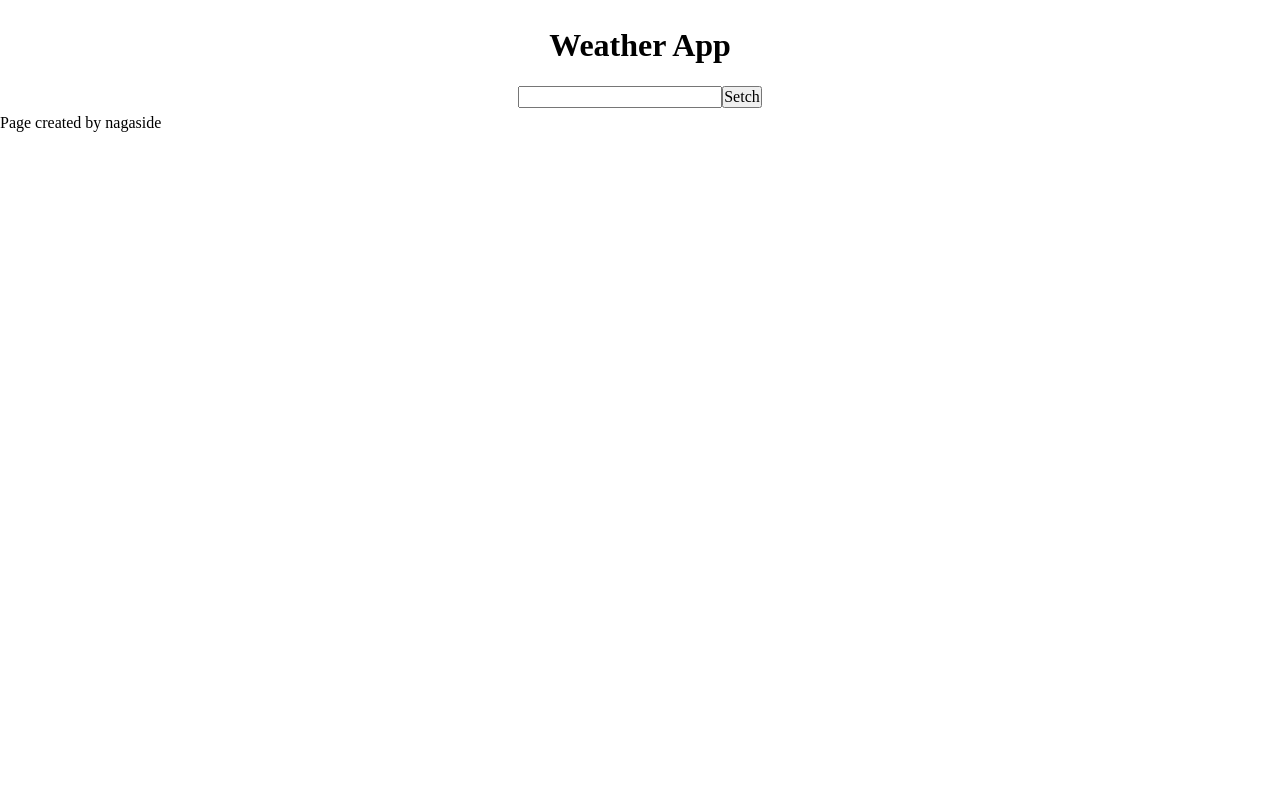
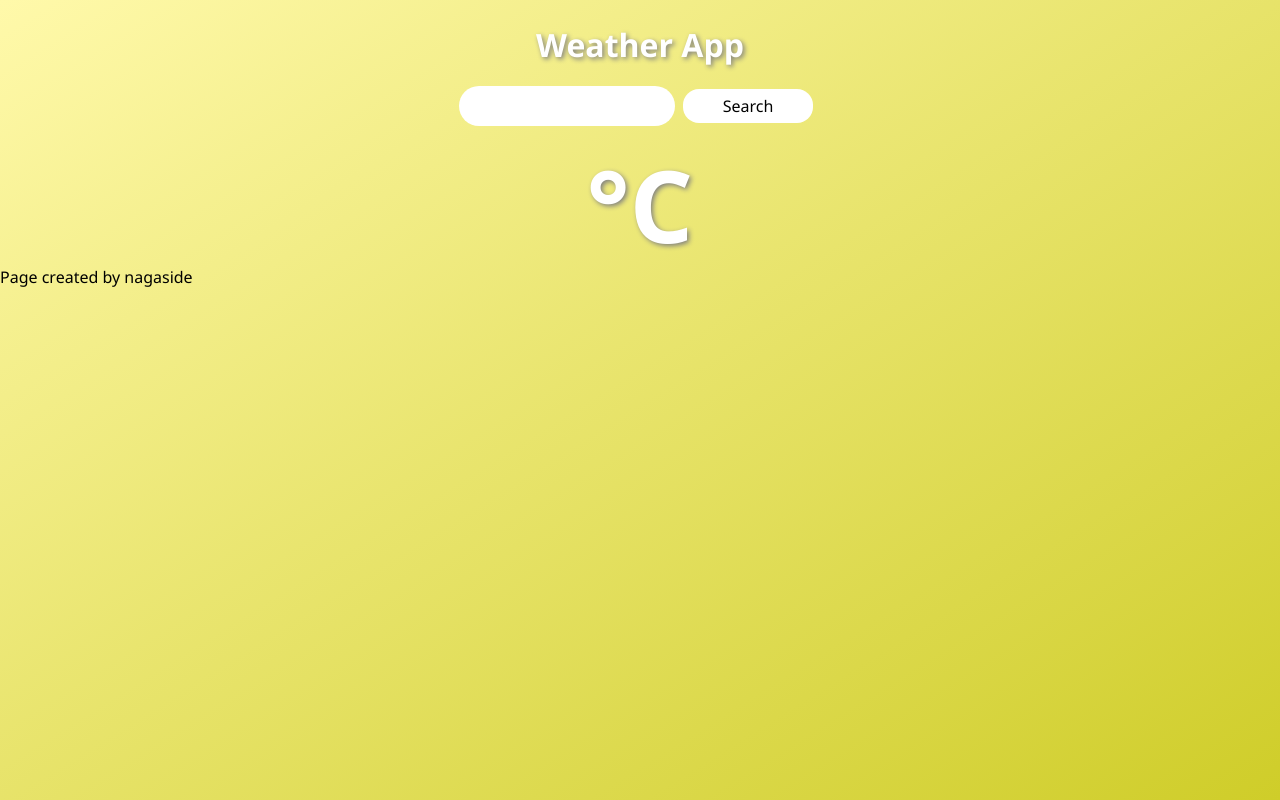
Before and after one commit to NaGASIDE/WeatherApp, a React (Create React App) app: page / in a window 1280 px wide. Built offline with nearby package versions, Linux system fonts and the light colour scheme.

Commit message:
SomeTheme

```diff
--- a/public/index.html
+++ b/public/index.html
@@ -9,6 +9,8 @@
       name="description"
       content="Web site created using create-react-app"
     />
+    <link rel="preconnect" href="https://fonts.gstatic.com">
+<link href="https://fonts.googleapis.com/css2?family=Roboto&display=swap" rel="stylesheet">
     <link rel="apple-touch-icon" href="%PUBLIC_URL%/logo192.png" />
     <!--
       manifest.json provides metadata used when your web app is installed on a
--- a/src/App.jsx
+++ b/src/App.jsx
@@ -1,18 +1,19 @@
 import React from 'react'
-import styles from './App.module.scss'
+import styles from './App.sass'
 import Header from './Header'
-import {CityName} from './main/cityName'
+import {CityName} from './components/CityName/cityName'
 
 export const App = () => {
   return (
-   <>
+   <div className='main' >
    <header>
       <Header />
       <CityName />
    </header>
 
-   <main></main>
+
+
    <footer><p>Page created by nagaside</p></footer>
-   </>
+   </div>
   )
 }
--- /dev/null
+++ b/src/App.sass
@@ -0,0 +1,3 @@
+.main
+  height: 100vh
+  background: linear-gradient(to top left, #cfcd29, #fff9aa)
--- a/src/Header.jsx
+++ b/src/Header.jsx
@@ -3,7 +3,7 @@ import styles from './header.sass'
 
 const Header = () => {
   return <>
-          <h1 className='Header' >Weather App</h1>
+          <h1 className='header' >Weather App</h1>
          </>
 }
 
--- a/src/main/cityName.jsx
+++ b/src/components/CityName/cityName.jsx
@@ -1,6 +1,7 @@
 import React from 'react'
 import {useState} from 'react'
-import ShowTemp from './showTemp'
+import {ShowTemp} from '../ShowTemp/showTemp'
+import styles from './cityName.sass'
 
 export const CityName = () => {
 
@@ -9,10 +10,10 @@ export const CityName = () => {
 
   return (
     <div className='cityName' >
-        <input  onChange={(e) => {
+        <input className='input' onChange={(e) => {
           setstate(e.target.value)
         }}/>
-        <button onClick={(e) => {
+        <button className='button' onClick={(e) => {
           fetch(`http://api.openweathermap.org/data/2.5/weather?q=${state}&appid=cf0328590b7fd3dec8b9bb899f788ffc`)
           .then((e) =>  e.json().then((r) => {
             if (r.main === undefined) {
@@ -22,7 +23,7 @@ export const CityName = () => {
             }
 
           }))
-        }} >Setch</button>
+        }} >Search</button>
 
         <ShowTemp temp={temp} />
     </div>
--- /dev/null
+++ b/src/components/CityName/cityName.sass
@@ -0,0 +1,24 @@
+*
+  font-family:   'Segoe UI', Roboto, sans-serif
+
+button
+  background-color: white
+  padding: 1vh 5vh
+  border-radius: 2vh
+  margin: 0 1vh
+  border: 0
+  outline: none
+
+.input
+  transition: width 0.4s ease-in-out
+
+  border-radius: 10vh
+  height: 5vh
+  border: 0
+  width: 27vh
+
+.input:focus
+
+  outline: none
+  border: none
+  width: 25vh
--- /dev/null
+++ b/src/components/ShowTemp/ShowTemp.sass
@@ -0,0 +1,5 @@
+.pp
+  margin-top: 2.7vh
+  font-weight: bold
+  text-align-last: center
+  font-size: 100px
--- a/src/main/showTemp.jsx
+++ b/src/components/ShowTemp/showTemp.jsx
@@ -1,8 +1,7 @@
 import React from 'react'
+import styles from './ShowTemp.sass'
 
-
-
-const ShowTemp = (props) => {
+export const ShowTemp = (props) => {
   const sum = (temp) => {
     console.log(temp)
     if (temp === undefined) {
@@ -13,10 +12,8 @@ const ShowTemp = (props) => {
   }
 
   return   (
-    <div>
-      <p>{sum(props.temp)}</p>
+    <div className='dress' >
+      <p className='pp' > {sum(props.temp)}°С</p>
     </div>
   )
 }
-
-export default ShowTemp
--- a/src/header.sass
+++ b/src/header.sass
@@ -1,3 +1,5 @@
-Header
+header
   padding: 6px 12px
   text-align: center
+  color: white
+  text-shadow: grey 2px 2px 5px
```
Also changed, not shown: src/App.module.scss (deleted), 1 other file (tests, documents, lock files or other folders).
